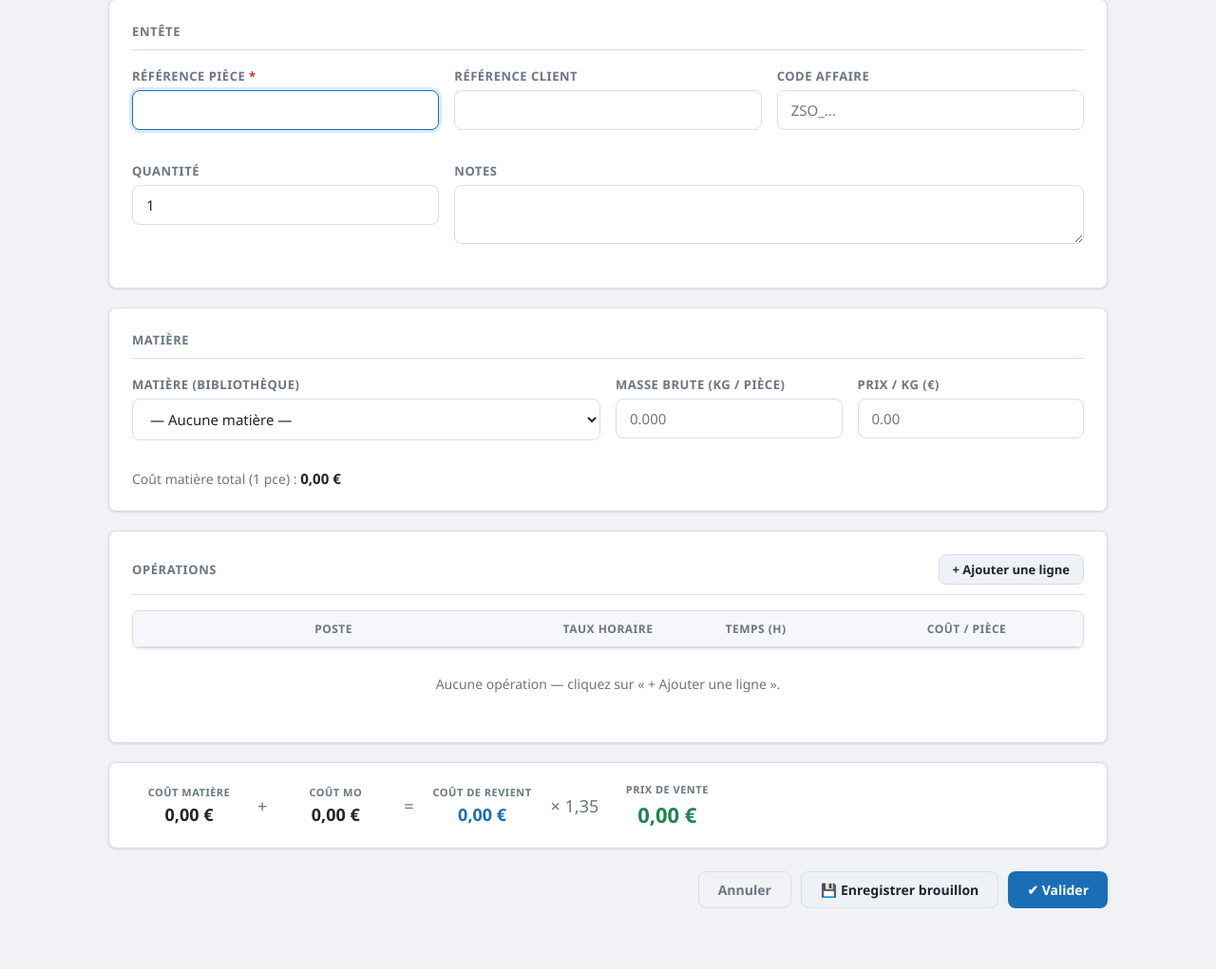
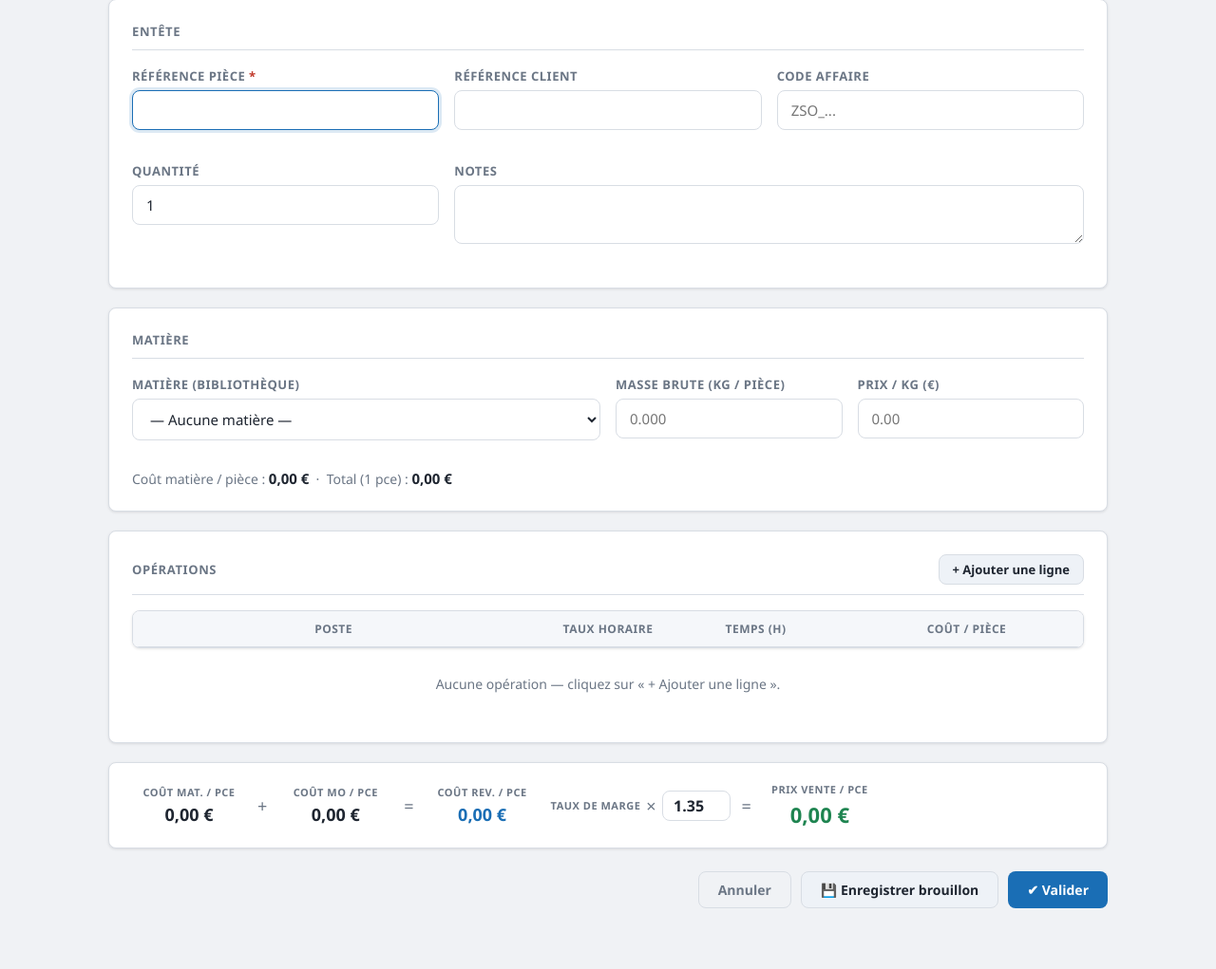
Before and after one commit to tarnould87-cyber/claude-code-ter, a Flask app: page /chiffrages/nouveau in a window 1280 px wide. Shown: the part 156-1177 px from the top of the page at 95% size. Run offline with Flask 3, Linux system fonts and the light colour scheme; the visitor is signed in with stand-in values (Sample User, id 1); data comes from the database, SQL or seed files in the repository; lists and menus that the app fills with data are empty.

Commit message:
Fix calcul MO (par pièce) et rendre le taux de marge configurable
- Supprime la multiplication par quantité dans c_mat et c_mo : tous les
  coûts stockés et affichés sont désormais par pièce (cohérent avec la
  colonne « Coût / pièce » du tableau des opérations)
- Ajoute le champ `marge` (REAL DEFAULT 1.35) en base + migration ALTER TABLE
- Champ numérique « Taux de marge » dans la barre résumé du formulaire ;
  la valeur est lue, validée (1,00–9,99) et sauvegardée par chiffrage
- Corrige le bug de duplication (operateur/statut inversés)
- Met à jour detail.html pour afficher la marge réelle et supprimer
  la division cout_mo / quantite devenue inutile

https://claude.ai/code/session_01D7dmFp6Fr7kTvgJ94XwEFo

```diff
--- a/app.py
+++ b/app.py
@@ -67,6 +67,7 @@ def init_db():
                 cout_mo             REAL DEFAULT 0,
                 cout_revient        REAL DEFAULT 0,
                 prix_vente          REAL DEFAULT 0,
+                marge               REAL DEFAULT 1.35,
                 created_at          TIMESTAMP DEFAULT CURRENT_TIMESTAMP,
                 updated_at          TIMESTAMP DEFAULT CURRENT_TIMESTAMP,
                 FOREIGN KEY (matiere_id) REFERENCES matieres_lib(id)
@@ -84,6 +85,10 @@ def init_db():
                 FOREIGN KEY (chiffrage_id) REFERENCES chiffrages(id) ON DELETE CASCADE
             );
         ''')
+        try:
+            conn.execute('ALTER TABLE chiffrages ADD COLUMN marge REAL DEFAULT 1.35')
+        except Exception:
+            pass
 
 
 def seed_libraries(conn):
@@ -257,7 +262,8 @@ def _save(conn, chiffrage_id=None):
     masse     = safe_float(request.form.get('matiere_masse_brute', 0))
     prix_kg   = safe_float(request.form.get('matiere_prix_kg', 0))
     mat_desig = request.form.get('matiere_designation', '').strip()
-    c_mat     = round(masse * prix_kg * quantite, 4)
+    marge     = round(max(1.0, min(9.99, safe_float(request.form.get('marge', 1.35), default=1.35))), 4)
+    c_mat     = round(masse * prix_kg, 4)  # coût / pièce
 
     postes_map = {r['code']: dict(r) for r in conn.execute('SELECT * FROM postes_lib WHERE actif=1')}
 
@@ -282,20 +288,20 @@ def _save(conn, chiffrage_id=None):
     if statut == 'valide' and not lignes:
         return None, 'Ajoutez au moins une opération avant de valider.'
 
-    c_mo      = round(sum(l['cout_ligne'] for l in lignes) * quantite, 4)
+    c_mo      = round(sum(l['cout_ligne'] for l in lignes), 4)  # coût / pièce
     c_revient = round(c_mat + c_mo, 4)
-    p_vente   = round(c_revient * MARGE, 4)
+    p_vente   = round(c_revient * marge, 4)
 
     vals = (ref_piece, ref_client, code_affaire, quantite, notes, statut,
-            mat_id, mat_desig, masse, prix_kg, c_mat, c_mo, c_revient, p_vente)
+            mat_id, mat_desig, masse, prix_kg, c_mat, c_mo, c_revient, p_vente, marge)
 
     if chiffrage_id is None:
         cur = conn.execute('''
             INSERT INTO chiffrages
               (ref_piece,ref_client,code_affaire,quantite,notes,statut,
                matiere_id,matiere_designation,matiere_masse_brute,matiere_prix_kg,
-               cout_matiere,cout_mo,cout_revient,prix_vente,operateur)
-            VALUES (?,?,?,?,?,?,?,?,?,?,?,?,?,?,?)
+               cout_matiere,cout_mo,cout_revient,prix_vente,marge,operateur)
+            VALUES (?,?,?,?,?,?,?,?,?,?,?,?,?,?,?,?)
         ''', vals + (session['username'],))
         chiffrage_id = cur.lastrowid
     else:
@@ -303,7 +309,7 @@ def _save(conn, chiffrage_id=None):
             UPDATE chiffrages SET
               ref_piece=?,ref_client=?,code_affaire=?,quantite=?,notes=?,statut=?,
               matiere_id=?,matiere_designation=?,matiere_masse_brute=?,matiere_prix_kg=?,
-              cout_matiere=?,cout_mo=?,cout_revient=?,prix_vente=?,
+              cout_matiere=?,cout_mo=?,cout_revient=?,prix_vente=?,marge=?,
               updated_at=CURRENT_TIMESTAMP
             WHERE id=?
         ''', vals + (chiffrage_id,))
@@ -409,14 +415,15 @@ def chiffrage_dupliquer(chiffrage_id):
             INSERT INTO chiffrages
               (ref_piece,ref_client,code_affaire,quantite,notes,operateur,statut,
                matiere_id,matiere_designation,matiere_masse_brute,matiere_prix_kg,
-               cout_matiere,cout_mo,cout_revient,prix_vente)
-            VALUES (?,?,?,?,?,'brouillon',?,?,?,?,?,?,?,?,?)
+               cout_matiere,cout_mo,cout_revient,prix_vente,marge)
+            VALUES (?,?,?,?,?,?,'brouillon',?,?,?,?,?,?,?,?,?)
         ''', (f"{src['ref_piece']} (copie)", src['ref_client'], src['code_affaire'],
               src['quantite'], src['notes'],
               session['username'],
               src['matiere_id'], src['matiere_designation'],
               src['matiere_masse_brute'], src['matiere_prix_kg'],
-              src['cout_matiere'], src['cout_mo'], src['cout_revient'], src['prix_vente']))
+              src['cout_matiere'], src['cout_mo'], src['cout_revient'], src['prix_vente'],
+              src['marge'] if src['marge'] else 1.35))
         new_id = cur.lastrowid
 
         for l in conn.execute(
--- a/static/css/style.css
+++ b/static/css/style.css
@@ -704,6 +704,32 @@ a:hover { text-decoration: underline; }
   font-weight: 300;
 }
 
+.summary-item-marge {
+  flex-direction: row;
+  align-items: center;
+  gap: 6px;
+  min-width: auto;
+}
+
+.summary-item-marge .summary-label {
+  margin-bottom: 0;
+  white-space: nowrap;
+}
+
+.summary-op-inline {
+  color: var(--color-muted);
+  font-size: 18px;
+  font-weight: 300;
+}
+
+.inp-marge {
+  width: 72px !important;
+  font-size: 16px !important;
+  font-weight: 700 !important;
+  text-align: center;
+  padding: 4px 6px !important;
+}
+
 /* =========================================================
    FORM ACTIONS BAR
    ========================================================= */
--- a/templates/chiffrages/form.html
+++ b/templates/chiffrages/form.html
@@ -86,8 +86,10 @@
       </div>
     </div>
     <p class="inline-result">
-      Coût matière total ({{ '<span id="qty-display">1</span>'|safe }} pce) :
+      Coût matière / pièce :
       <strong id="d-cout-matiere">0,00 €</strong>
+      &nbsp;·&nbsp; Total (<span id="qty-display">1</span> pce) :
+      <strong id="d-cout-matiere-total">0,00 €</strong>
     </p>
   </section>
 
@@ -118,22 +120,29 @@
   {# ── Résumé ───────────────────────────────────────────────────────────── #}
   <div class="summary-bar">
     <div class="summary-item">
-      <span class="summary-label">Coût matière</span>
+      <span class="summary-label">Coût mat. / pce</span>
       <span class="summary-value" id="s-matiere">0,00 €</span>
     </div>
     <span class="summary-op">+</span>
     <div class="summary-item">
-      <span class="summary-label">Coût MO</span>
+      <span class="summary-label">Coût MO / pce</span>
       <span class="summary-value" id="s-mo">0,00 €</span>
     </div>
     <span class="summary-op">=</span>
     <div class="summary-item summary-item-accent">
-      <span class="summary-label">Coût de revient</span>
+      <span class="summary-label">Coût rev. / pce</span>
       <span class="summary-value" id="s-revient">0,00 €</span>
     </div>
-    <span class="summary-op">× 1,35</span>
+    <div class="summary-item summary-item-marge">
+      <span class="summary-label">Taux de marge</span>
+      <span class="summary-op-inline">×</span>
+      <input type="number" id="inp-marge" name="marge" class="form-control form-control-sm inp-marge"
+             value="{{ '%.2f'|format(chiffrage['marge'] if chiffrage and chiffrage['marge'] else 1.35) }}"
+             min="1.00" max="9.99" step="0.01" oninput="recalc()">
+    </div>
+    <span class="summary-op">=</span>
     <div class="summary-item summary-item-highlight">
-      <span class="summary-label">Prix de vente</span>
+      <span class="summary-label">Prix vente / pce</span>
       <span class="summary-value" id="s-vente">0,00 €</span>
     </div>
   </div>
@@ -177,31 +186,32 @@ function recalc() {
 
   document.getElementById('qty-display').textContent = qty;
 
-  const cMatPiece = masse * pKg;
-  const cMat      = cMatPiece * qty;
+  const marge = Math.max(1, parseFloat(document.getElementById('inp-marge').value) || 1.35);
+  const cMat  = masse * pKg;  /* coût matière / pièce */
 
-  let cMoPiece = 0;
+  let cMo = 0;
   document.querySelectorAll('.ops-row').forEach(row => {
     const t = parseFloat(row.querySelector('.inp-temps').value) || 0;
     const r = parseFloat(row.querySelector('.inp-taux').value)  || 0;
     const c = t * r;
     row.querySelector('.d-cout').textContent = eur(c);
-    cMoPiece += c;
+    cMo += c;
   });
-  const cMo     = cMoPiece * qty;
-  const cRev    = cMat + cMo;
-  const pVente  = cRev * 1.35;
+  /* cMo = coût MO / pièce */
+  const cRev   = cMat + cMo;
+  const pVente = cRev * marge;
 
-  /* inline matière */
-  document.getElementById('d-cout-matiere').textContent = eur(cMat);
+  /* inline matière : par pièce + total lot */
+  document.getElementById('d-cout-matiere').textContent       = eur(cMat);
+  document.getElementById('d-cout-matiere-total').textContent = eur(cMat * qty);
 
-  /* barre résumé */
+  /* barre résumé (valeurs / pièce) */
   document.getElementById('s-matiere').textContent = eur(cMat);
   document.getElementById('s-mo').textContent      = eur(cMo);
   document.getElementById('s-revient').textContent = eur(cRev);
   document.getElementById('s-vente').textContent   = eur(pVente);
 
-  /* champs cachés pour soumission */
+  /* champs cachés pour soumission (valeurs / pièce) */
   document.getElementById('h-cout-matiere').value = cMat.toFixed(4);
   document.getElementById('h-cout-mo').value      = cMo.toFixed(4);
   document.getElementById('h-cout-revient').value = cRev.toFixed(4);
```
Also changed, not shown: templates/chiffrages/detail.html (+6 -6 lines).
